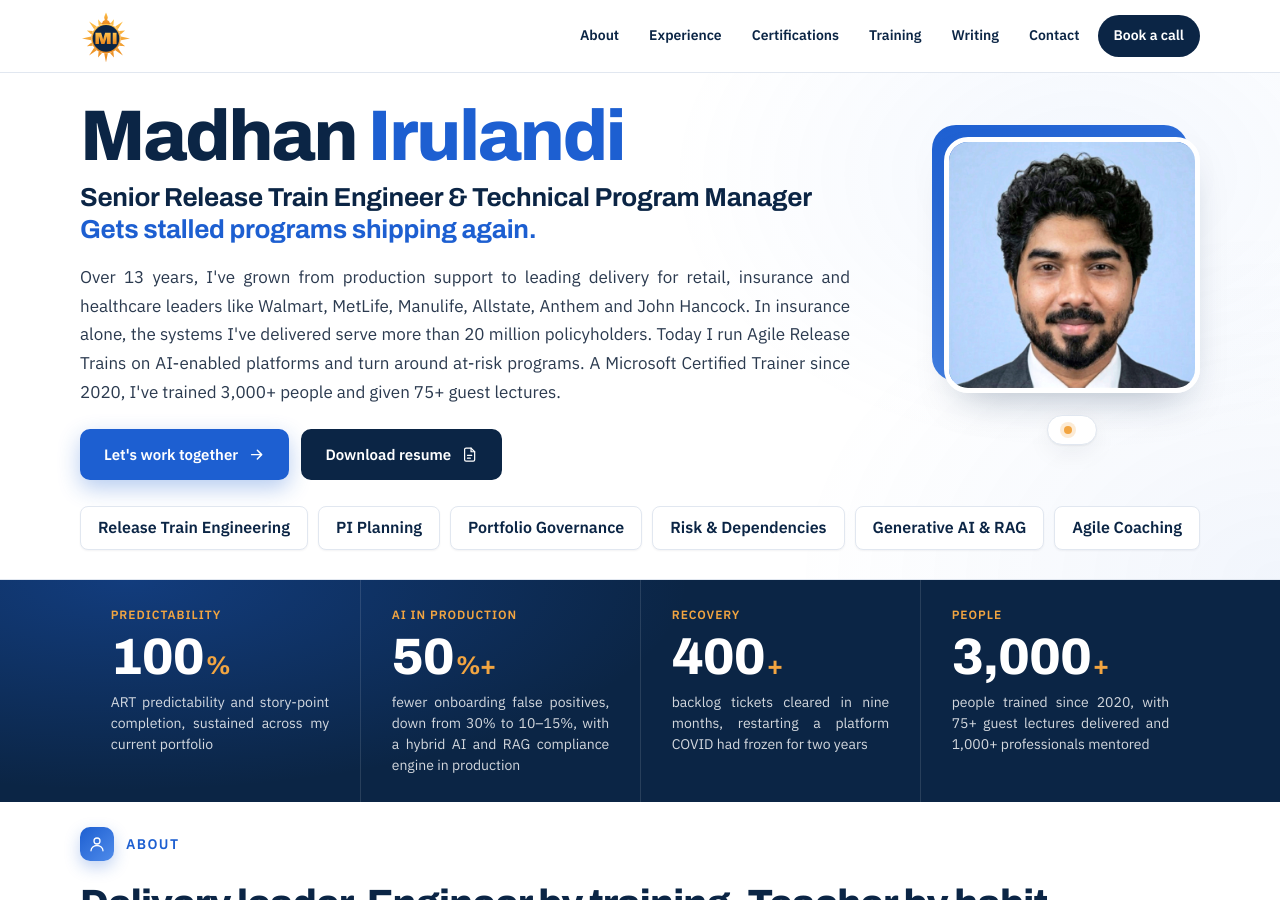
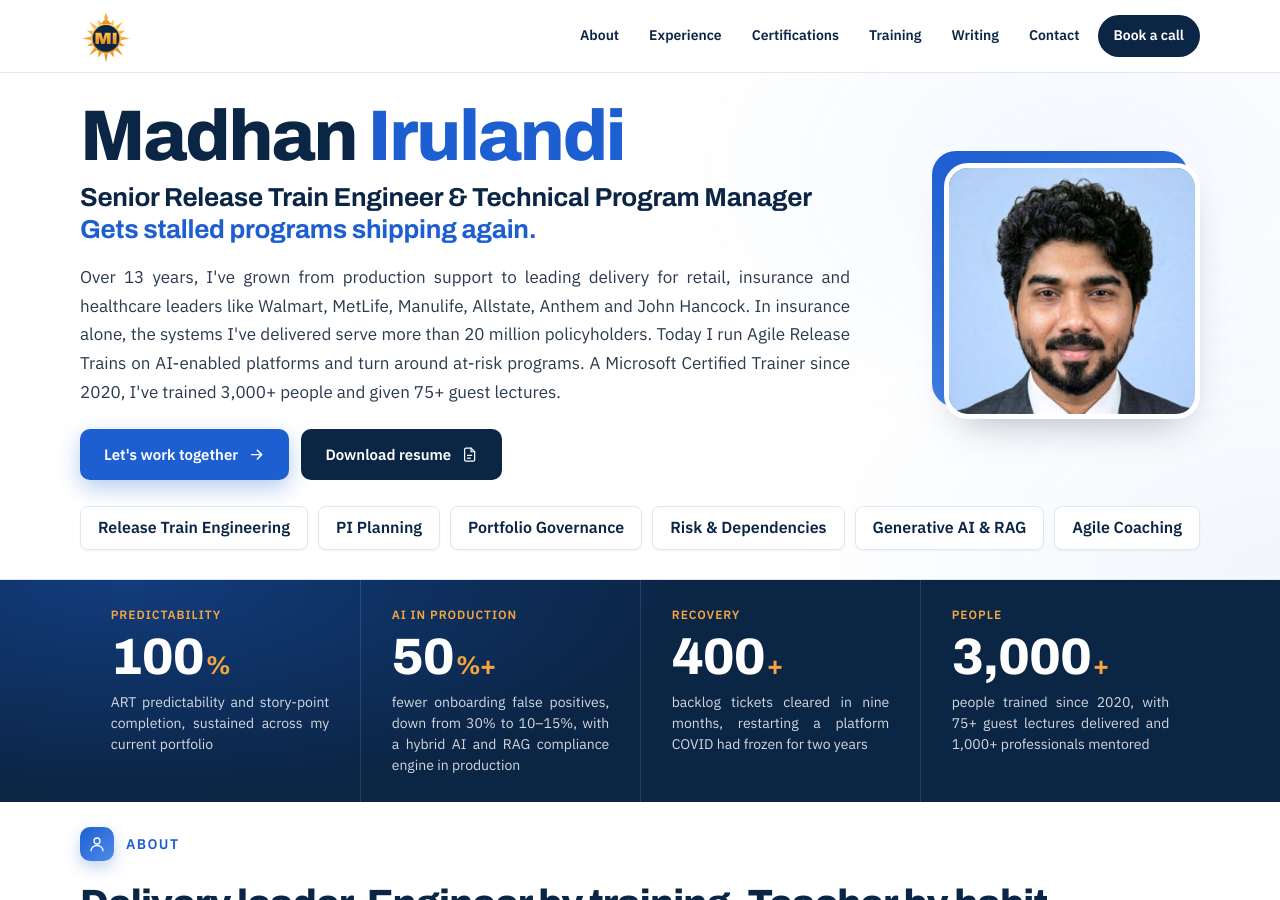
Before and after one commit to Madhan-I/Madhan-I.github.io, a Jekyll site: the page built from index.html, in a window 1280 px wide and 900 px high. Built offline with Jekyll 4.4.1, drawn with Linux system fonts in a browser that asks for light colours.

Commit message:
Hide hero status badge when status is empty
Add conditional rendering for status figcaption in index.html

```diff
--- a/index.html
+++ b/index.html
@@ -21,7 +21,7 @@
     {% if p.photo != "" %}
     <figure class="portrait">
       <img src="{{ '/assets/images/' | append: p.photo | relative_url }}" alt="{{ p.name_first }} {{ p.name_last }}" width="1200" height="1200" fetchpriority="high">
-      <figcaption><span class="dot" aria-hidden="true"></span> <span class="st">{{ p.status | replace: " · ", '<span class="sep"> · </span>' }}</span></figcaption>
+      {% if p.status != "" %}<figcaption><span class="dot" aria-hidden="true"></span> <span class="st">{{ p.status | replace: " · ", '<span class="sep"> · </span>' }}</span></figcaption>{% endif %}
     </figure>
     {% endif %}
     <div class="hire-for" aria-label="Areas of expertise">
```
